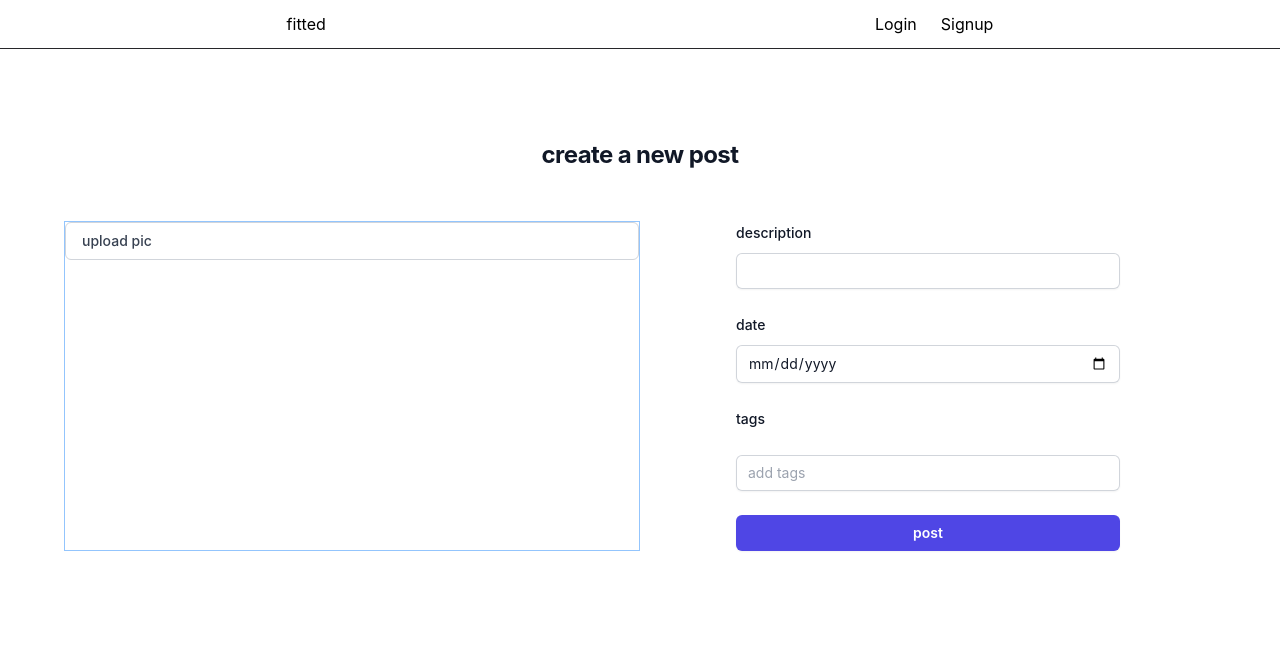
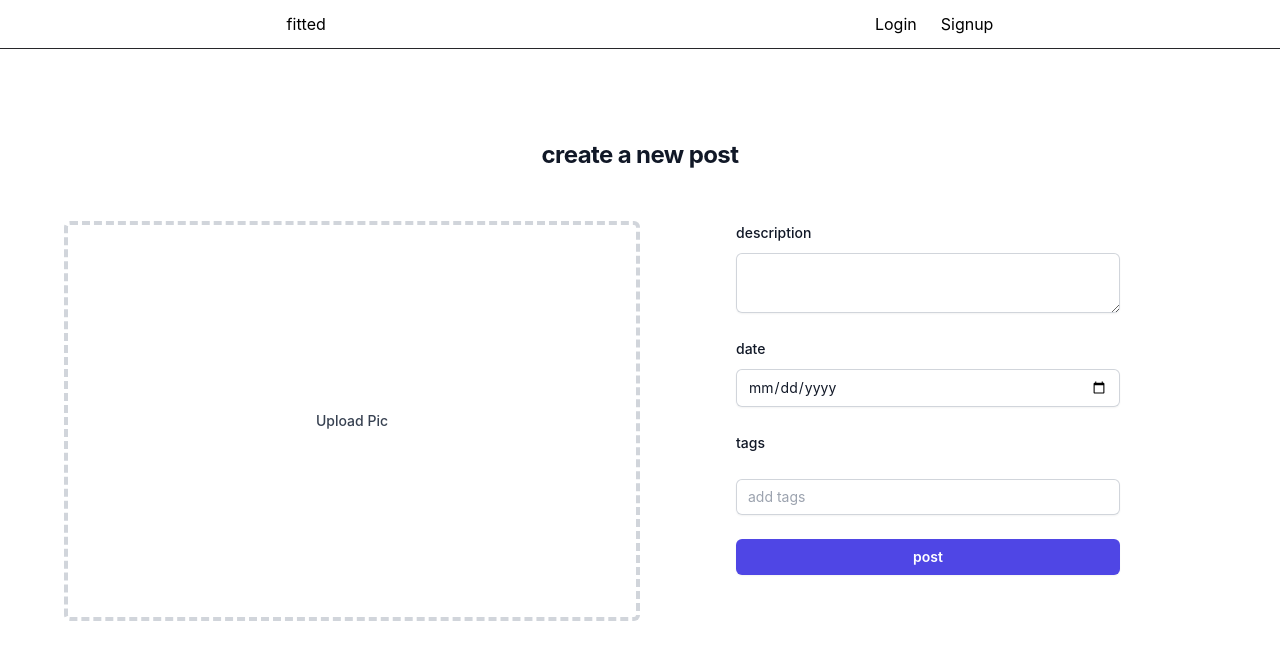
Before and after one commit to joycexjiang/fitted, a React (Create React App) app in the folder client/: page /create-post in a window 1280 px wide. Shown: the top 660 px of the page. Built offline with nearby package versions, Linux system fonts and the light colour scheme; what cursor-effects would draw is missing.

Commit message:
creating a post form iterations

```diff
--- a/client/src/pages/createOutfit.js
+++ b/client/src/pages/createOutfit.js
@@ -115,13 +115,17 @@ export const CreateOutfit = () => {
         </h2>
       </div>
       <div className="flex flex-0 flex-col lg:flex-row justify-center px-6 py-12 lg:px-8">
-        <div className="sm:w-1/2 border border-blue-300">
+        <div className="sm:w-1/2">
           {" "}
           {/* Image Upload */}
-          <div className="cursor-pointer ">
-            <span className=" w-full h-full border border-pink-30 block bg-white border border-gray-300 rounded-md px-4 py-2 text-sm font-medium text-gray-700 hover:bg-gray-50 focus:outline-none focus:ring-2 focus:ring-indigo-500 focus:ring-offset-2 relative overflow-hidden">
-              <span className="block pointer-events-none justify-center">
-                {selectedImage ? "Uploaded" : "upload pic"}
+          <div className="cursor-pointer w-full relative overflow-hidden">
+            <label
+              htmlFor="imageUpload"
+              className="flex justify-center items-center w-full h-full bg-white border-dashed border-4 border-gray-300 rounded-md px-4 py-2 text-sm font-medium text-gray-700 hover:bg-gray-50 focus:outline-none focus:ring-2 focus:ring-indigo-500 focus:ring-offset-2 relative z-10"
+              style={{ height: "25rem", position: "relative" }} // Adjust height and other styles as needed
+            >
+              <span className="block pointer-events-none">
+                {selectedImage ? "Uploaded" : "Upload Pic"}
               </span>
               <input
                 type="file"
@@ -129,9 +133,9 @@ export const CreateOutfit = () => {
                 name="image"
                 accept="image/*"
                 onChange={handleImageChange}
-                className="absolute opacity-0 w-full h-full cursor-pointer top-0 left-0"
+                className="absolute inset-0 opacity-0 w-full h-full cursor-pointer top-0 left-0 z-20"
               />
-            </span>
+            </label>
           </div>
         </div>
 
@@ -145,7 +149,7 @@ export const CreateOutfit = () => {
                 description
               </label>
               <div className="mt-2">
-                <input
+                <textarea
                   type="text"
                   id="description"
                   name="description"
```
Also changed, not shown: client/package.json (+1 -10 lines).
